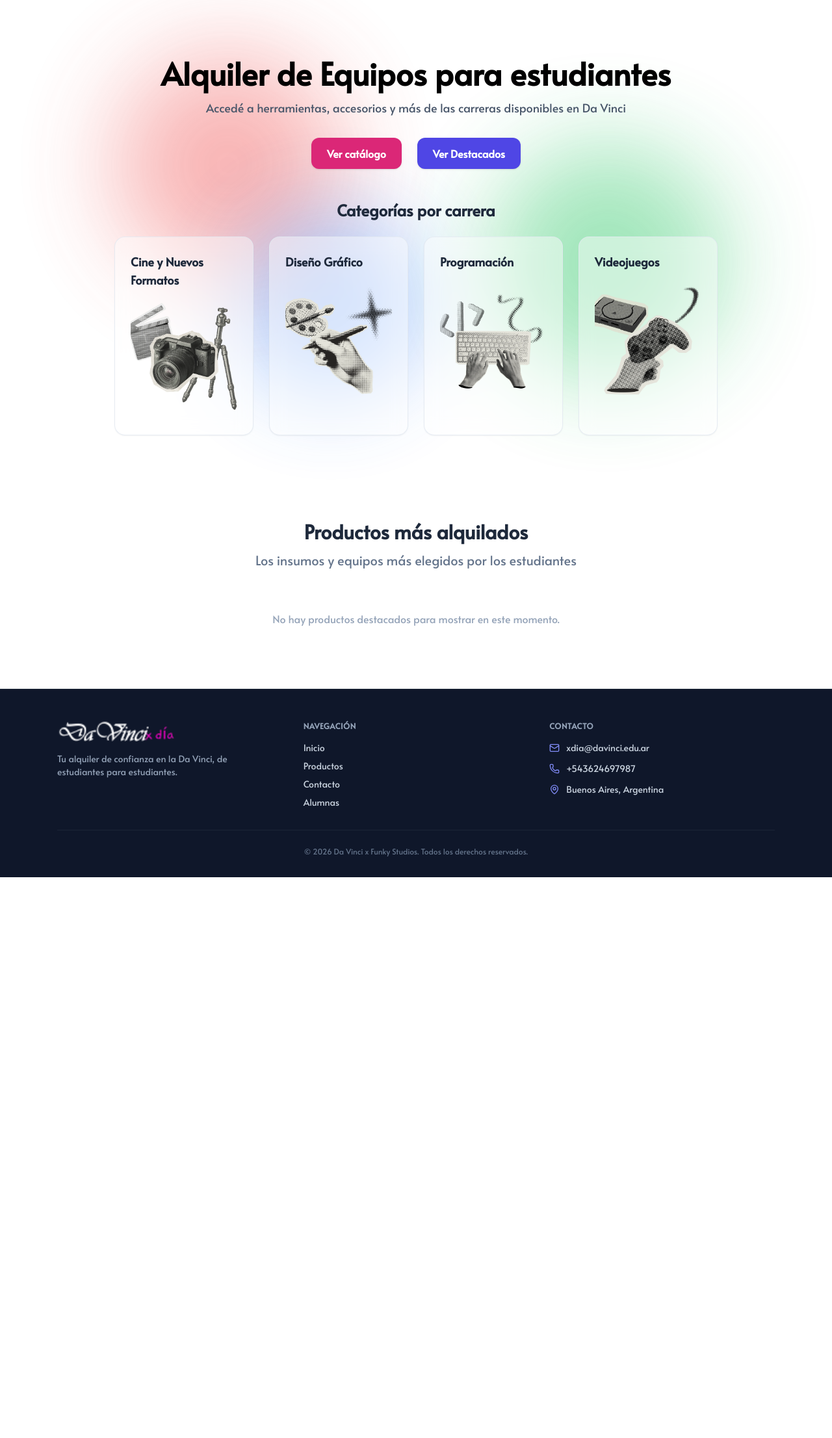
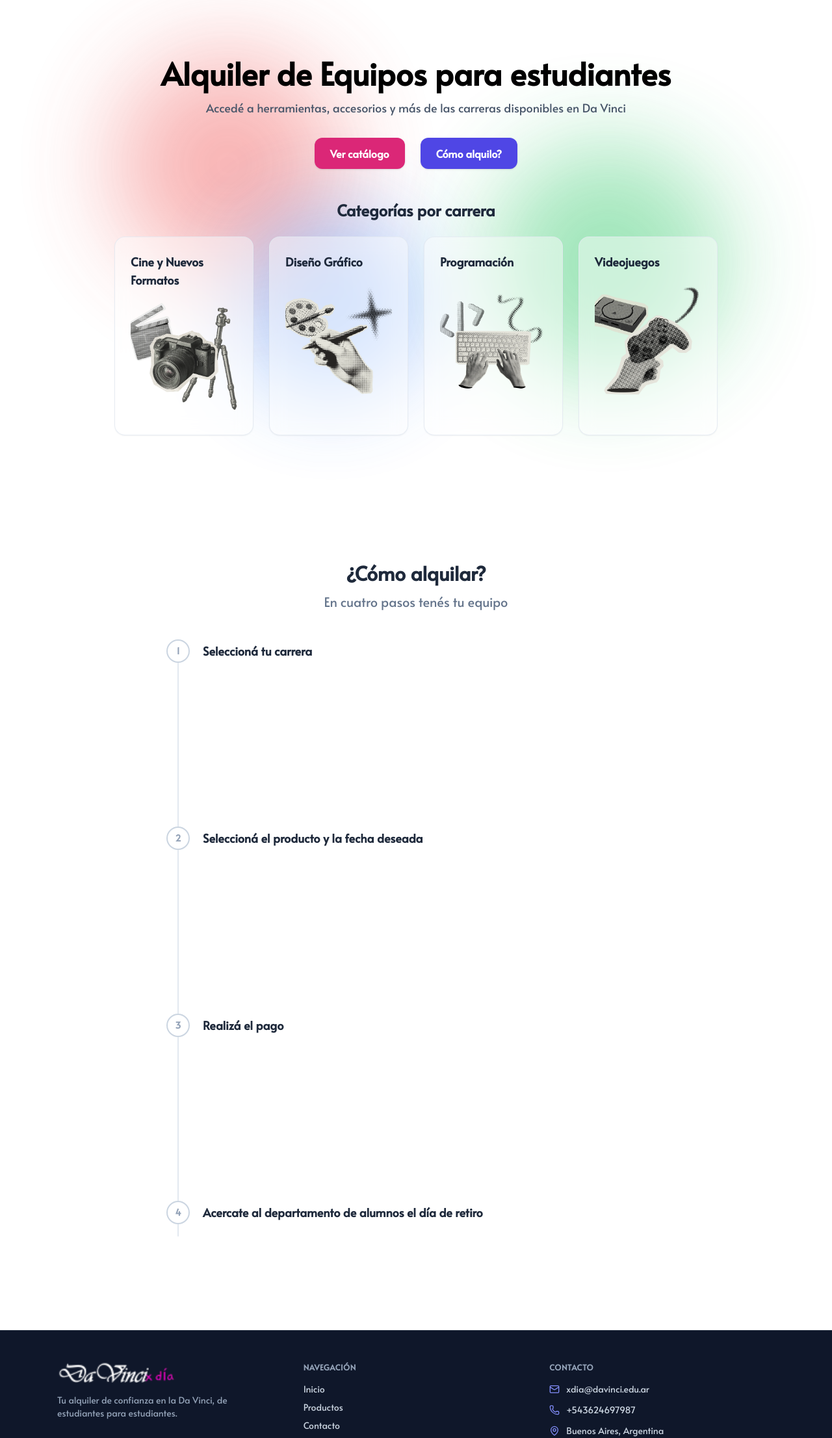
Before and after one commit to naicita57-hub/php-alquiler-alumnos, a PHP site: page / in a window 1280 px wide. Shown: the part 58-2271 px from the top of the page at 65% size. Before the commit the page ends 1408 px from the top, so only its background shows below. Run offline with PHP 8.4, Linux system fonts and the light colour scheme; some libraries are stand-ins or nearby versions.

Commit message:
Arreglos en inicio, cambio de seccion. cambio de restricciones en tablas pivot, cambio en detalle stock etc

```diff
--- a/assets/css/estilos.css
+++ b/assets/css/estilos.css
@@ -108,6 +108,46 @@
     color: blue !important;
 }
 
+ @keyframes paso-in {
+    from { opacity: 0; transform: translateY(28px); }
+    to   { opacity: 1; transform: none; }
+}
+@keyframes dot-on {
+    from { border-color: #cbd5e1; color: #94a3b8; transform: scale(1); }
+    to   { border-color: #db2777; color: #db2777; transform: scale(1.12); }
+}
+@keyframes dot-on-last {
+    from { border-color: #cbd5e1; color: #94a3b8; transform: scale(1); }
+    to   { border-color: #4f46e5; color: #4f46e5; transform: scale(1.12); }
+}
+@keyframes linea-llena {
+    from { transform: scaleY(0); }
+    to   { transform: scaleY(1); }
+}
+
+/* Solo si el navegador soporta animaciones atadas al scroll */
+@supports (animation-timeline: view()) {
+    .como-funciona .paso       { view-timeline-name: --paso; }
+    .como-funciona .lista-pasos { view-timeline-name: --lista; }
+
+    .como-funciona .paso-body,
+    .como-funciona .paso-dot {
+        animation-timing-function: linear;
+        animation-fill-mode: both;
+        animation-timeline: --paso;
+        animation-range: entry 25% entry 90%;
+    }
+    .como-funciona .paso-body { animation-name: paso-in; }
+    .como-funciona .paso-dot  { animation-name: dot-on; }
+    .como-funciona .paso:last-child .paso-dot { animation-name: dot-on-last; }
+
+    .como-funciona .linea-progreso {
+        transform-origin: top;
+        animation: linea-llena linear both;
+        animation-timeline: --lista;
+        animation-range: cover 15% cover 75%;
+    }
+}
 @media (max-width: 767px) {
     .container-pad{
         padding: 10px !important;
--- a/clases/Producto.php
+++ b/clases/Producto.php
@@ -11,12 +11,11 @@ class Producto
     private $imagen;
     private $categoria = [];
     private $carrera = [];
-
     public $id_categoria;
     public $nombre_categoria;
+    private $sin_iva;
     public $id_carrera;
     public $nombre_carrera;
-
     //GETTERS
 
     /**
@@ -57,6 +56,11 @@ class Producto
     public function getPrecio(): int
     {
         return $this->precio;
+    }
+
+    public function getSinIva(): float
+    {
+        return (float) $this->sin_iva;
     }
 
     /**
@@ -216,6 +220,7 @@ class Producto
                 p.nombre,
                 p.descripcion,
                 p.precio,
+                ROUND(p.precio / 1.21, 2) AS sin_iva,
                 p.stock,
                 p.fecha_ingreso,
                 p.imagen,
@@ -254,28 +259,52 @@ class Producto
     public static function get_x_id(int $id): ?Producto
     {
         $conexion = (new Conexion())->getDB();
-        $query = "SELECT p.id, p.nombre, p.descripcion, p.precio, p.stock, p.fecha_ingreso, p.imagen,
-                  GROUP_CONCAT(DISTINCT cat.nombre SEPARATOR ', ') AS categoria,
-                  GROUP_CONCAT(DISTINCT car.nombre SEPARATOR ', ') AS carrera
+        $query = "SELECT
+                    p.id,
+                    p.nombre,
+                    p.descripcion,
+                    p.precio,
+                    ROUND(p.precio / 1.21, 2) AS sin_iva,
+                    p.stock,
+                    p.fecha_ingreso,
+                    p.imagen,
+                    GROUP_CONCAT(DISTINCT cat.id ORDER BY cat.id SEPARATOR ',') AS id_categoria,
+                    GROUP_CONCAT(DISTINCT cat.nombre ORDER BY cat.id SEPARATOR '||') AS nombre_categoria,
+                    GROUP_CONCAT(DISTINCT car.id ORDER BY car.id SEPARATOR ',') AS id_carrera,
+                    GROUP_CONCAT(DISTINCT car.nombre ORDER BY car.id SEPARATOR '||') AS nombre_carrera
                   FROM producto AS p
                   LEFT JOIN producto_x_categoria pxc ON p.id = pxc.id_producto
                   LEFT JOIN categorias cat ON pxc.id_categoria = cat.id
                   LEFT JOIN producto_x_carrera pxcar ON p.id = pxcar.id_producto
                   LEFT JOIN carreras car ON pxcar.id_carrera = car.id
                   WHERE p.id = :id
-                  GROUP BY p.id, p.nombre, p.descripcion, p.precio, p.fecha_ingreso, p.imagen
+                  GROUP BY p.id
                   LIMIT 1";
 
         $PDOStatement = $conexion->prepare($query);
         $PDOStatement->setFetchMode(PDO::FETCH_CLASS, self::class);
         $PDOStatement->execute(["id" => $id]);
 
-        $lista = $PDOStatement->fetch();
+        $producto = $PDOStatement->fetch();
 
-        return !empty($lista) ? $lista : null;
+        if(!$producto) {
+            return null;
+        }
+
+        $producto->setCategoria(
+            $producto->id_categoria,
+            $producto->nombre_categoria
+        );
+
+        $producto->setCarrera(
+            $producto->id_carrera,
+            $producto->nombre_carrera
+        );
+
+        return $producto;
     }
 
-    public static function catalogo_por_categoria(string $nombreCategoria): array
+    public static function catalogo_x_idcategoria(int $idCategoria): array
     {
         $conexion = (new Conexion())->getDB();
         $query = "SELECT
@@ -284,26 +313,34 @@ class Producto
                     p.descripcion,
                     p.precio,
                     p.stock,
+                    ROUND(p.precio / 1.21, 2) AS sin_iva,
                     p.fecha_ingreso,
                     p.imagen,
-                    GROUP_CONCAT(DISTINCT cat.nombre SEPARATOR ', ') AS categoria,
-                    GROUP_CONCAT(DISTINCT car.nombre SEPARATOR ', ') AS carrera
+                    GROUP_CONCAT(DISTINCT cat.id ORDER BY cat.id SEPARATOR ',') AS id_categoria,
+                    GROUP_CONCAT(DISTINCT cat.nombre ORDER BY cat.id SEPARATOR '||') AS nombre_categoria
                   FROM producto AS p
                   LEFT JOIN producto_x_categoria pxc ON p.id = pxc.id_producto
                   LEFT JOIN categorias cat ON pxc.id_categoria = cat.id
-                  LEFT JOIN producto_x_carrera pxcar ON p.id = pxcar.id_producto
-                  LEFT JOIN carreras car ON pxcar.id_carrera = car.id
-                  GROUP BY p.id, p.nombre, p.descripcion, p.precio, p.fecha_ingreso, p.imagen
-                  HAVING FIND_IN_SET(:categoria, GROUP_CONCAT(cat.nombre)) > 0";
+                  GROUP BY p.id
+                  HAVING FIND_IN_SET(:idCategoria, GROUP_CONCAT(cat.id)) > 0";
 
         $PDOStatement = $conexion->prepare($query);
         $PDOStatement->setFetchMode(PDO::FETCH_CLASS, self::class);
-        $PDOStatement->execute(['categoria' => $nombreCategoria]);
+        $PDOStatement->execute(['idCategoria' => $idCategoria]);
 
-        return $PDOStatement->fetchAll();
+        $productos = $PDOStatement->fetchAll();
+
+        foreach ($productos as $producto) {
+            $producto->setCategoria(
+                $producto->id_categoria,
+                $producto->nombre_categoria
+            );
+        }
+
+        return $productos;
     }
 
-    public static function catalogo_por_carrera(string $nombreCarrera): array
+    public static function catalogo_x_idcarrera(int $idCarrera): array
     {
         $conexion = (new Conexion())->getDB();
         $query = "SELECT
@@ -311,26 +348,37 @@ class Producto
                     p.nombre,
                     p.descripcion,
                     p.precio,
+                    ROUND(p.precio / 1.21, 2) AS sin_iva,
                     p.stock,
                     p.fecha_ingreso,
                     p.imagen,
-                    GROUP_CONCAT(DISTINCT cat.nombre SEPARATOR ', ') AS categoria,
-                    GROUP_CONCAT(DISTINCT car.nombre SEPARATOR ', ') AS carrera
+                    GROUP_CONCAT(DISTINCT cat.id ORDER BY cat.id SEPARATOR ',') AS id_categoria,
+                    GROUP_CONCAT(DISTINCT cat.nombre ORDER BY cat.id SEPARATOR '||') AS nombre_categoria
                   FROM producto AS p
                   LEFT JOIN producto_x_categoria pxc ON p.id = pxc.id_producto
                   LEFT JOIN categorias cat ON pxc.id_categoria = cat.id
                   LEFT JOIN producto_x_carrera pxcar ON p.id = pxcar.id_producto
                   LEFT JOIN carreras car ON pxcar.id_carrera = car.id
                   GROUP BY p.id, p.nombre, p.descripcion, p.precio, p.fecha_ingreso, p.imagen
-                  HAVING FIND_IN_SET(:carrera, GROUP_CONCAT(car.nombre)) > 0";
+                  HAVING FIND_IN_SET(:idCarrera, GROUP_CONCAT(car.id)) > 0";
 
         $PDOStatement = $conexion->prepare($query);
         $PDOStatement->setFetchMode(PDO::FETCH_CLASS, self::class);
-        $PDOStatement->execute(['carrera' => $nombreCarrera]);
+        $PDOStatement->execute(['idCarrera' => $idCarrera]);
 
-        return $PDOStatement->fetchAll();
+        $productos = $PDOStatement->fetchAll();
+
+        foreach ($productos as $producto) {
+            $producto->setCategoria(
+                $producto->id_categoria,
+                $producto->nombre_categoria
+            );
+        }
+
+        return $productos;
     }
-     public static function insert(
+
+    public static function insert(
         string $nombre,
         string $descripcion,
         int $precio,
@@ -340,7 +388,6 @@ class Producto
     ): int {
 
         $conexion = (new Conexion())->getDB();
-
         $query = "INSERT INTO producto
                 (nombre, descripcion, precio, stock, fecha_ingreso, imagen)
               VALUES
@@ -357,6 +404,32 @@ class Producto
         ]);
 
         return (int) $conexion->lastInsertId();
+    }
+
+    public static function guardar_categoria(int $idProducto, int $idCategoria): void
+    {
+        $conexion = (new Conexion())->getDB();
+        $query = "INSERT INTO producto_x_categoria (id_producto, id_categoria)
+                    VALUES (:id_producto, :id_categoria)";
+
+        $PDOStatement = $conexion->prepare($query);
+        $PDOStatement->execute([
+            'id_producto' => $idProducto,
+            'id_categoria' => $idCategoria
+        ]);
+    }
+
+    public static function guardar_carrera(int $id_producto, int $id_carrera): void
+    {
+        $conexion = (new Conexion())->getDB();
+        $query = "INSERT INTO producto_x_carrera (id_producto, id_carrera)
+                    VALUES (:id_producto, :id_carrera)";
+
+        $PDOStatement = $conexion->prepare($query);
+        $PDOStatement->execute([
+            'id_producto' => $id_producto,
+            'id_carrera'  => $id_carrera
+        ]);
     }
 
     public function edit(
@@ -391,20 +464,10 @@ class Producto
         ]);
     }
 
-    public function delete(): void
+    public static function editar_categoria(int $idProducto, int $idCategoria): void
     {
         $conexion = (new Conexion())->getDB();
-        $query = "DELETE FROM producto WHERE id = :id";
-        $PDOStatement = $conexion->prepare($query);
-        $PDOStatement->execute([
-            'id' => $this->id
-        ]);
-    }
-
-    public static function guardar_categoria(int $idProducto, int $idCategoria): void
-    {
-        $conexion = (new Conexion())->getDB();
-        $query = "INSERT INTO producto_x_categoria (id_producto, id_categoria)
+        $query = "UPDATE SET producto_x_categoria (id_producto, id_categoria)
                     VALUES (:id_producto, :id_categoria)";
 
         $PDOStatement = $conexion->prepare($query);
@@ -414,16 +477,13 @@ class Producto
         ]);
     }
 
-    public static function add_carrera(int $id_producto, int $id_carrera): void
+    public function delete(): void
     {
         $conexion = (new Conexion())->getDB();
-        $query = "INSERT INTO producto_x_carrera (id_producto, id_carrera)
-                    VALUES (:id_producto, :id_carrera)";
-
+        $query = "DELETE FROM producto WHERE id = :id";
         $PDOStatement = $conexion->prepare($query);
         $PDOStatement->execute([
-            'id_producto' => $id_producto,
-            'id_carrera'  => $id_carrera
+            'id' => $this->id
         ]);
     }
     public function clear_categorias(): void
--- a/vistas/detalle.php
+++ b/vistas/detalle.php
@@ -66,7 +66,7 @@ $producto = $id ? Producto::get_x_id($id) : null;
                         <div class="flex flex-wrap gap-3 text-xs font-semibold">
 
                             <div class="bg-slate-100 px-3 py-1.5 rounded-xl text-slate-700 flex items-center gap-1.5">
-                                <span class="w-2 h-2 rounded-full <?= $producto->getStock() > 0 ? 'bg-emerald-500' : 'bg-rose-500' ?>"></span>
+                                <span class="w-2 h-2 rounded-full <?= $producto->getStock() > 2 ? 'bg-emerald-500' : 'bg-rose-500' ?>"></span>
                                 <span>Stock: <strong><?= $producto->getStock(); ?> unidades</strong></span>
                             </div>
 
--- a/vistas/inicio.php
+++ b/vistas/inicio.php
@@ -1,6 +1,23 @@
 <?php
 require_once "clases/Producto.php";
 
+?>
+<?php
+$pasos = [
+    ['titulo' => 'Seleccioná tu carrera',
+     'texto'  => 'Elegí tu carrera en el <a href="index.php?p=inicio" class="text-indigo-600 hover:underline">inicio</a> para filtrar lo que te interesa ver. Podés elegir entre todas las carreras de la Escuela Da Vinci. También podés crearte un usuario para que tu/s carrera/s queden guardadas y los productos siempre estén filtrados.',
+     'media'  => true],
+    ['titulo' => 'Seleccioná el producto y la fecha deseada',
+     'texto'  => 'Texto del paso 2.',
+     'media'  => true],
+    ['titulo' => 'Realizá el pago',
+     'texto'  => 'Texto del paso 3.',
+     'media'  => true],
+    ['titulo' => 'Acercate al departamento de alumnos el día de retiro',
+     'texto'  => 'Texto del paso 4.',
+     'media'  => false],
+];
+$total = count($pasos);
 ?>
 <div class="bg-formas-container py-10 container-pad">
 
@@ -23,9 +40,8 @@ require_once "clases/Producto.php";
                 <a href="index.php?p=productos"
                     class="mt-4 inline-block bg-pink-600 hover:bg-black-700 text-white font-bold px-6 py-3 rounded-xl shadow transition-colors">Ver
                     catálogo</a>
-                <a href="index.php?p=inicio#destacados"
-                    class="mt-4 inline-block bg-indigo-600 hover:bg-black-700 text-white font-bold px-6 py-3 rounded-xl shadow transition-colors">Ver
-                    Destacados</a>
+                <a href="index.php?p=inicio#como-alquilar"
+                    class="mt-4 inline-block bg-indigo-600 hover:bg-black-700 text-white font-bold px-6 py-3 rounded-xl shadow transition-colors">Cómo alquilo?</a>
             </div>
         </div>
     </div>
@@ -75,72 +91,44 @@ require_once "clases/Producto.php";
     </div>
 
 </div>
-
-<section class=" space-y-9  md:mx-20 container-pad" id=destacados>
+</section>
 
 
-    <div class=" relative z-10 text-center max-w-xl mx-auto">
-        <h2 class=" text-3xl font-black text-slate-800"> Productos más alquilados</h2>
-        <p class="text-slate-500 text-sm md:text-[20px] mt-4">
-            Los insumos y equipos más elegidos por los estudiantes
-        </p>
+    <section id="como-alquilar" class="como-funciona md:mx-20 container-pad py-16">
+
+
+    <div class="relative z-10 text-center max-w-xl mx-auto mb-12">
+        <h2 class="text-3xl font-black text-slate-800">¿Cómo alquilar?</h2>
+         <p class="text-slate-500 text-sm md:text-[20px] mt-4">En cuatro pasos tenés tu equipo</p>
+
     </div>
 
-    <div class="grid grid-cols-1 sm:grid-cols-2 lg:grid-cols-3 gap-6">
+    <ol class="lista-pasos relative max-w-3xl mx-auto">
 
-            <?php if (!empty($destacados)): ?>
+        <!-- Riel gris y línea que se llena con el scroll -->
+        <span class="absolute left-[17px] top-4 bottom-4 w-0.5 rounded-full bg-slate-200" aria-hidden="true"></span>
+        <span class="linea-progreso absolute left-[17px] top-4 bottom-4 w-0.5 rounded-full bg-gradient-to-b from-pink-600 to-indigo-600" aria-hidden="true"></span>
 
-                <?php foreach ($destacados as $producto): ?>
+        <?php foreach ($pasos as $i => $paso): ?>
+        <li class="paso relative pl-14 pb-16 last:pb-0">
 
-                    <article
-                        class="bg-white/80 backdrop-blur-md rounded-3xl p-5 border border-slate-200/80 shadow-sm flex flex-col justify-between hover:shadow-md transition-all">
-                        <div>
+            <span class="paso-dot absolute left-0 top-0 flex h-9 w-9 items-center justify-center rounded-full border-2 border-slate-300 bg-white text-sm font-bold text-slate-400">
+                <?= $i + 1; ?>
+            </span>
 
-                            <div
-                                class="aspect-square w-full bg-white rounded-2xl overflow-hidden mb-4 flex items-center justify-center p-2">
-                                <img src="imagenes/<?= $producto->getImagen(); ?>" alt="<?= $producto->getNombre(); ?>"
-                                    class="w-full h-full object-contain">
-                            </div>
+            <h3 class="pt-1 text-lg font-bold text-slate-800"><?= $paso['titulo']; ?></h3>
 
+            <div class="paso-body grid gap-6 pt-4 <?= $paso['media'] ? 'md:grid-cols-2' : ''; ?>">
+                <p class="text-sm leading-relaxed text-slate-600"><?= $paso['texto']; ?></p>
+                <?php if ($paso['media']): ?>
+                <div class="flex h-44 items-center justify-center rounded-3xl border border-slate-200 bg-white/60 backdrop-blur-md font-bold text-slate-800 shadow-sm">
+                    gif demostrativo
+                </div>
+                <?php endif; ?>
+            </div>
 
-                            <span
-                                class="text-[10px] font-bold uppercase tracking-wider text-indigo-600 bg-indigo-50 px-2.5 py-1 rounded-full inline-block">
-                                <?= $producto->getCategoria(); ?>
-                            </span>
+        </li>
+        <?php endforeach; ?>
 
-
-                            <h3 class="text-lg font-bold text-slate-800 mt-2">
-                                <?= $producto->getNombre(); ?>
-                            </h3>
-
-
-                            <div
-                                class="flex justify-between items-center text-[14px] text-slate-400 pt-2 border-t border-slate-100/80 mt-3">
-                                <span>Stock: <?= $producto->getStock(); ?></span>
-                                <span>Ingreso: <?= $producto->getFechaIngreso(); ?></span>
-                            </div>
-                        </div>
-
-
-                        <div class="mt-4 pt-3 border-t border-slate-100 flex items-center justify-between">
-                            <span class="text-sm font-black text-slate-900">
-                                $<?= number_format($producto->getPrecio(), 0, ',', '.'); ?> <span
-                                    class="text-sm font-normal text-slate-500">/día</span>
-                            </span>
-                            <a href="index.php?p=detalle&id=<?= $producto->getId(); ?>"
-                                class="inline-block bg-indigo-600 hover:bg-indigo-700 text-white text-sm font-bold px-4 py-2.5 rounded-xl md transition-colors shadow-sm">
-                                Ver detalle ★
-                            </a>
-                        </div>
-                    </article>
-
-                <?php endforeach; ?>
-
-            <?php else: ?>
-                <p class="col-span-full text-center text-slate-400 py-8">
-                    No hay productos destacados para mostrar en este momento.
-                </p>
-            <?php endif; ?>
-        </div>
-
+    </ol>
 </section>
```
Also changed, not shown: admin/vistas/editar_producto.php (+21 -46 lines), vistas/productos.php (+7 -5 lines), assets/imagenes/1795452207.jpg (deleted), assets/imagenes/1795457676.jpeg (deleted), assets/imagenes/1795457865.jpg (deleted), assets/imagenes/1795458038.jpg (deleted), assets/imagenes/1795458166.jpg (deleted), assets/imagenes/1795458320.jpg (deleted), assets/imagenes/1795458561.jpg (deleted), assets/imagenes/1795458899.jpg (deleted), 2 other files.
